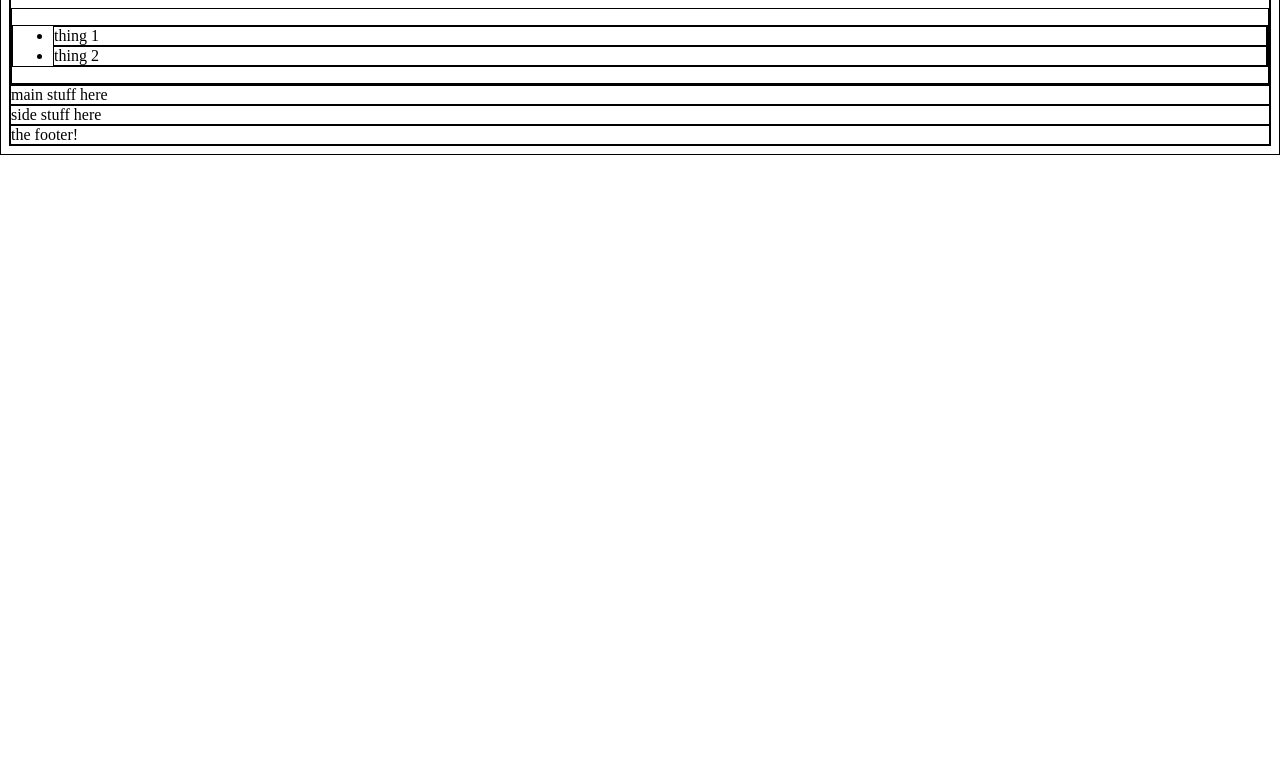
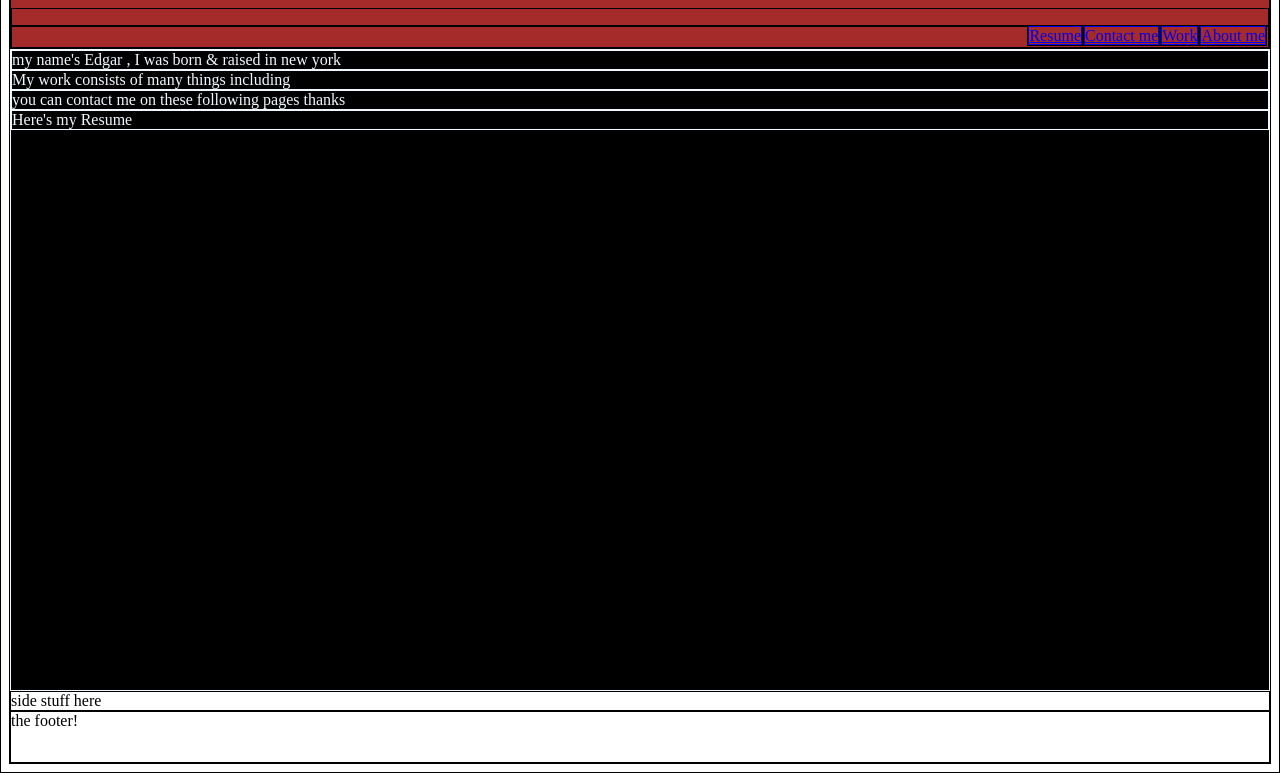
Before and after one commit to edgarmendez94/e-mendez-site, a plain HTML site: page index.html in a window 1280 px wide. Shown: the part 85-858 px from the top of the page. Before the commit the page ends 800 px from the top, so only its background shows below. Drawn offline with Linux system fonts and the light colour scheme.

Commit message:
placeholder links for nav

```diff
--- a/assets/css/style.css
+++ b/assets/css/style.css
@@ -6,18 +6,38 @@
 
 body{
 
+   min-height: 100vh;
+
+}
+
+header{
+
+    background-color: brown;
 
 
 }
 
-nav{
+#navi ul{
 
+    list-style-type: none;
+
+    margin-bottom: 20px;
+
+}
+
+#navi ul li{
+
+    display: inline;
+    float: right;
 
 
 }
 
+
 main{
-
+    background-color: black;
+    color: aliceblue;
+    min-height: 80vh;
 
 
 }
@@ -27,3 +47,9 @@ aside{
 
 
 }
+
+footer{
+
+  height: 50px;
+
+}
--- a/index.html
+++ b/index.html
@@ -12,11 +12,13 @@
 
     <header id="main-header">
       <h1>MY page</h1>
-        <nav>
+        <nav id="navi">
 
          <ul>
-            <li> thing 1</li>
-            <li> thing 2</li>
+            <li><a href="google.com"> About me</a></li>
+            <li><a href="google.com"> Work</a></li>
+            <li><a href="google.com"> Contact me</a></li>
+            <li><a href="google.com"> Resume</a></li>
         </ul>
 
         </nav>
@@ -25,7 +27,21 @@
 
    <main id="main-content">
 
-    main stuff here
+    <div>
+        my name's Edgar , I was born & raised in new york
+    </div>
+
+    <div>
+        My work consists of many things including
+    </div>
+
+    <div>
+       you can contact me on these following pages thanks
+    </div>
+
+    <div>
+        Here's my Resume
+    </div>
 
    </main>
 
```
